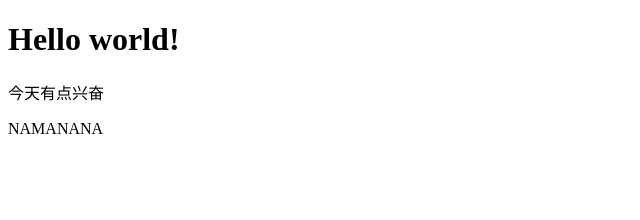
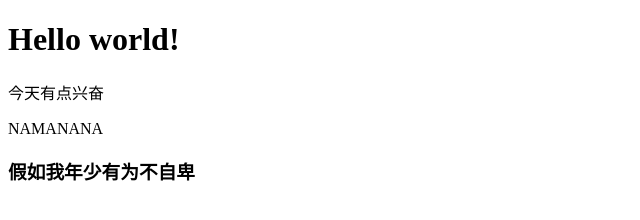
Before and after one commit to wyxkind/learngit, a plain HTML site: page index.html in a window 1280 px wide. Shown: the whole page, without its empty margins (0-640 px from the left). Drawn offline with Linux system fonts and the light colour scheme.

Commit message:
add a tag h3

```diff
--- a/index.html
+++ b/index.html
@@ -8,5 +8,6 @@
 		<h1>Hello world!</h1>
 		<p>今天有点兴奋</p>
 		<p>NAMANANA</p>
+		<h3>假如我年少有为不自卑</h3>
 	</body>
 </html>
```
